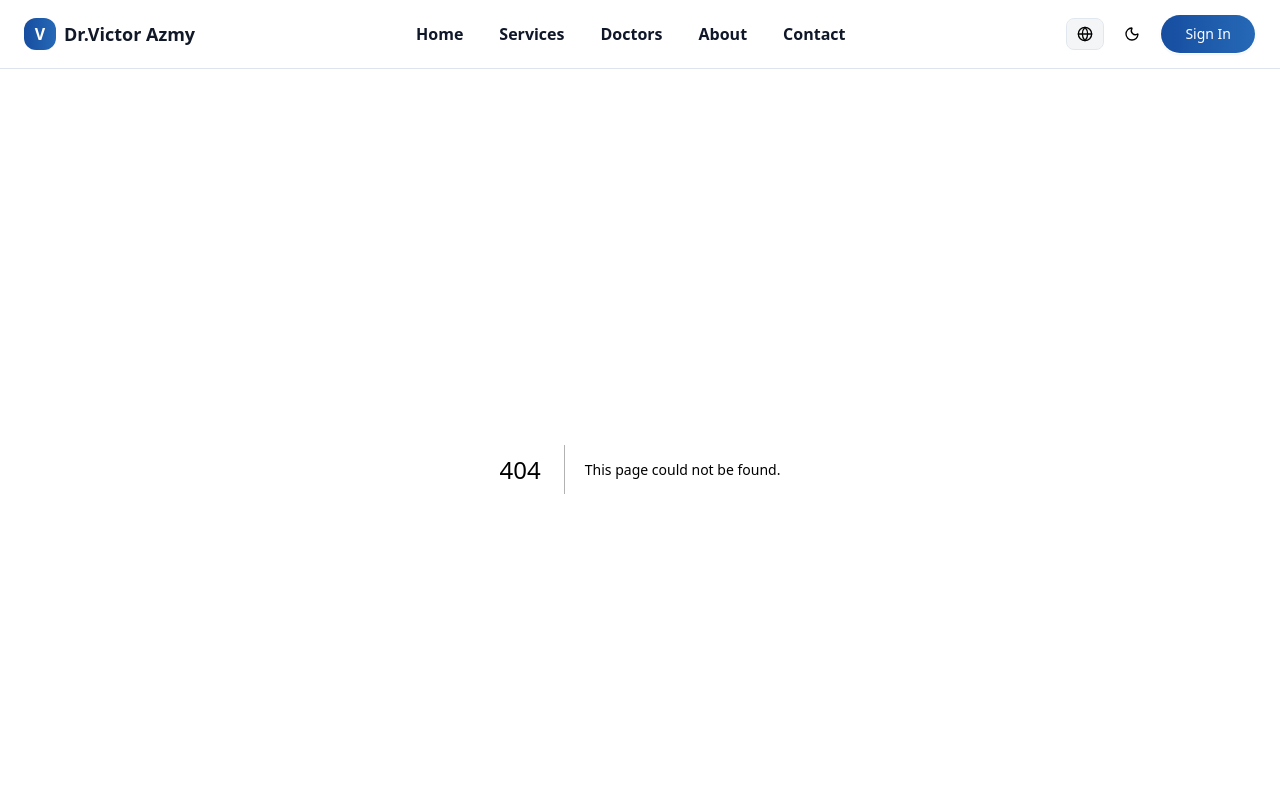
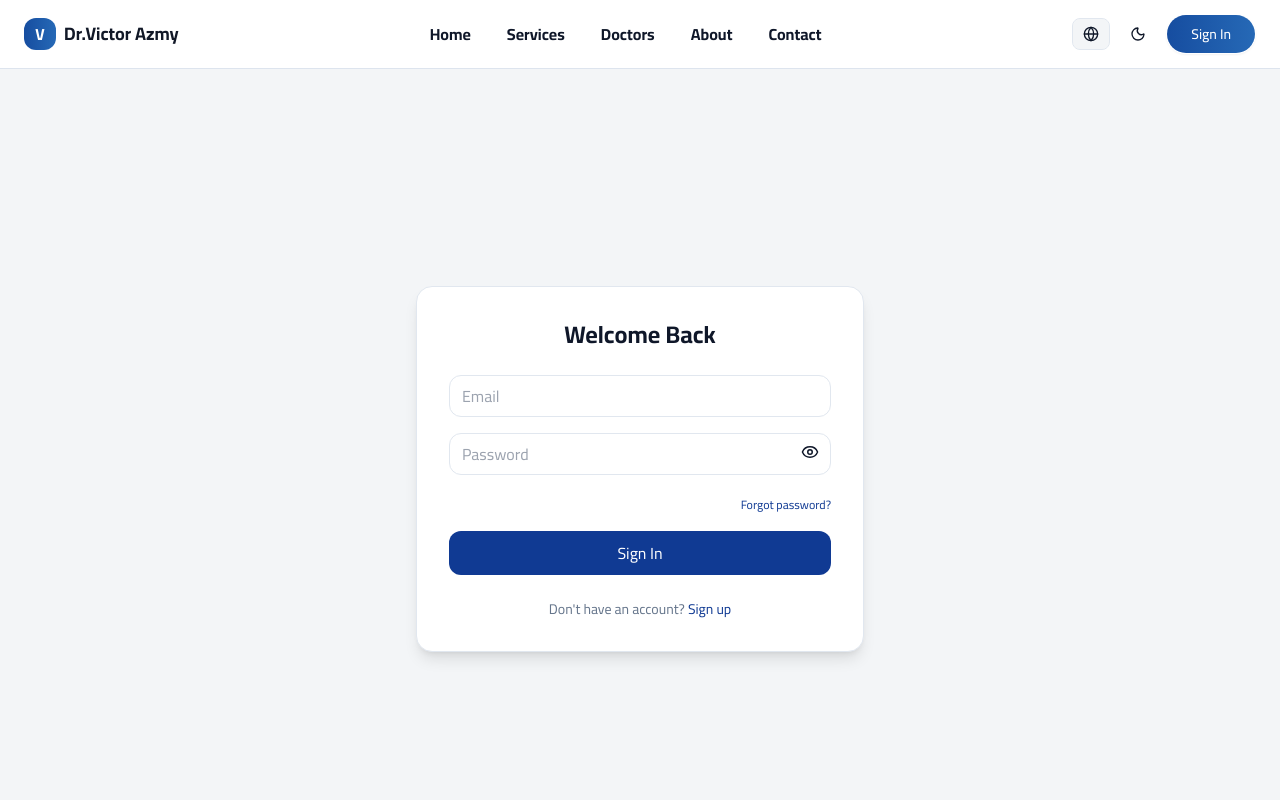
Before and after one commit to omdagerges2020/dr-victor-azmy, a Next.js app: page /signin in a window 1280 px wide. Before the commit this address had no page. Shown: the top 800 px of the page. Built offline with nearby package versions, Linux system fonts and the light colour scheme.

Commit message:
change font && change-font-with-lang

```diff
--- /dev/null
+++ b/app/(auth routes)/forgot-password/page.js
@@ -0,0 +1,9 @@
+import React from 'react'
+
+const ForgetPass = () => {
+  return (
+    <div>ForgetPass</div>
+  )
+}
+
+export default ForgetPass
--- a/app/(auth routes)/login/page.js
+++ /dev/null
@@ -1,9 +0,0 @@
-import React from 'react'
-
-const Login = () => {
-  return (
-    <div>Login</div>
-  )
-}
-
-export default Login
--- /dev/null
+++ b/app/(auth routes)/signin/SignInForm.jsx
@@ -0,0 +1,84 @@
+"use client";
+
+import { useState } from "react";
+import Link from "next/link";
+import { Eye, EyeOff } from "lucide-react";
+
+export default function SignInForm() {
+  const [form, setForm] = useState({ email: "", password: "" });
+  const [showPassword, setShowPassword] = useState(false);
+
+  const handleChange = (e) => {
+    setForm((p) => ({ ...p, [e.target.name]: e.target.value }));
+  };
+
+  const handleSubmit = (e) => {
+    e.preventDefault();
+    console.log("sign in:", form);
+  };
+
+  return (
+    <div className="w-full max-w-md">
+      <div className="rounded-2xl border border-[hsl(var(--border))] bg-[hsl(var(--card))] shadow-lg p-6 md:p-8">
+
+        <h1 className="text-2xl font-semibold text-[hsl(var(--foreground))] text-center">
+          Welcome Back
+        </h1>
+
+        <form onSubmit={handleSubmit} className="space-y-4 mt-6">
+
+          {/* Email */}
+          <input
+            name="email"
+            type="email"
+            placeholder="Email"
+            value={form.email}
+            onChange={handleChange}
+            className="w-full rounded-xl border border-[hsl(var(--border))] px-3 py-2 bg-transparent"
+          />
+
+          {/* Password */}
+          <div className="relative">
+            <input
+              name="password"
+              type={showPassword ? "text" : "password"}
+              placeholder="Password"
+              value={form.password}
+              onChange={handleChange}
+              className="w-full rounded-xl border border-[hsl(var(--border))] px-3 py-2 bg-transparent"
+            />
+
+            <button
+              type="button"
+              onClick={() => setShowPassword((p) => !p)}
+              className="absolute right-3 top-2.5"
+            >
+              {showPassword ? <EyeOff size={18} /> : <Eye size={18} />}
+            </button>
+          </div>
+
+          {/* Forgot */}
+          <div className="text-right">
+            <Link href="/forgot-password" className="text-xs text-[hsl(var(--primary))]">
+              Forgot password?
+            </Link>
+          </div>
+
+          {/* Submit */}
+          <button className="w-full rounded-xl bg-[hsl(var(--primary))] text-white py-2.5">
+            Sign In
+          </button>
+        </form>
+
+        {/* Footer */}
+        <p className="text-center text-sm mt-6 text-[hsl(var(--muted-foreground))]">
+          Don't have an account?{" "}
+          <Link href="/signup" className="text-[hsl(var(--primary))]">
+            Sign up
+          </Link>
+        </p>
+
+      </div>
+    </div>
+  );
+}
--- /dev/null
+++ b/app/(auth routes)/signin/page.js
@@ -0,0 +1,14 @@
+import SignInForm from "./SignInForm";
+
+export const metadata = {
+  title: "Sign In | Dr. Victor Azmy Clinic",
+  description: "Sign in to access your dashboard and manage appointments",
+};
+
+export default function SignInPage() {
+  return (
+    <div className="min-h-screen flex items-center justify-center bg-[hsl(var(--background))] px-4">
+      <SignInForm />
+    </div>
+  );
+}
--- a/app/globals.css
+++ b/app/globals.css
@@ -10,6 +10,15 @@
 @layer base {
   body {
     @apply bg-background text-foreground;
+    font-family: var(--font-en);
+  }
+
+  html[lang="ar"] body {
+    font-family: var(--font-ar);
+  }
+
+  html[lang="en"] body {
+    font-family: var(--font-en);
   }
 }
 
--- a/app/layout.js
+++ b/app/layout.js
@@ -1,18 +1,21 @@
-import { Geist, Geist_Mono } from "next/font/google";
+import { Tajawal, Cairo } from "next/font/google";
 import "./globals.css";
 import Navbar from "@/components/layout/Navbar";
 import Footer from "@/components/layout/footer/Footer";
 import "@/i18n";
 import I18nProvider from "@/lib/providers/I18nProvider";
 
-const geistSans = Geist({
-  variable: "--font-geist-sans",
-  subsets: ["latin"],
+
+const tajawal = Tajawal({
+  variable: "--font-ar",
+  subsets: ["arabic"],
+  weight: ["300", "400", "500", "700"],
 });
 
-const geistMono = Geist_Mono({
-  variable: "--font-geist-mono",
+const cairo = Cairo({
+  variable: "--font-en",
   subsets: ["latin"],
+  weight: ["300", "400", "500", "700"],
 });
 
 export const metadata = {
@@ -23,9 +26,9 @@ export const metadata = {
 export default async function RootLayout({ children }) {
   return (
     <html
-      className={`${geistSans.variable} ${geistMono.variable}`}
+      className={`${tajawal.variable} ${cairo.variable}`}
       suppressHydrationWarning
-      lang="ar"
+      lang="en"
     >
       <body>
         <I18nProvider>
--- a/components/home/HeroSection.jsx
+++ b/components/home/HeroSection.jsx
@@ -50,7 +50,7 @@ export default async function HeroSection() {
             className="flex items-center gap-4 text-md bg-gradient-to-r from-[#164DA0] to-[#2669B6] text-white hover:from-[#1b5fc2] hover:to-[#2f7bd6] shadow-md hover:shadow-lg transition-all duration-300"
           >
             <Link href="/booking">
-              <T k="homepage.bookappointementbtn" />{" "}
+              <T k="homepage.bookappointementbtn" />
             </Link>
             <ArrowRight className="transition [html[dir='rtl']_&]:rotate-180" />
           </Button>
--- a/components/language-switcher.jsx
+++ b/components/language-switcher.jsx
@@ -10,13 +10,32 @@ import {
   DropdownMenuTrigger,
 } from "@/components/ui/dropdown-menu";
 import { Button } from "./ui/button";
+import { useEffect, useState } from "react";
 
 export default function LanguageSwitcher() {
   const { i18n } = useTranslation();
+  const [mounted, setMounted] = useState(false);
+
+  const applyLang = (lng) => {
+    document.documentElement.lang = lng;
+  };
+
+  useEffect(() => {
+    const savedLang = localStorage.getItem("lang") || "en";
+
+    i18n.changeLanguage(savedLang);
+    applyLang(savedLang);
+
+    setMounted(true);
+  }, []);
 
   const changeLanguage = (lng) => {
     i18n.changeLanguage(lng);
+    localStorage.setItem("lang", lng);
+    applyLang(lng);
   };
+
+  if (!mounted) return null;
 
   return (
     <DropdownMenu>
--- a/components/layout/Navbar.jsx
+++ b/components/layout/Navbar.jsx
@@ -64,13 +64,10 @@ export default function Navbar() {
         </div>
 
         {/* Right */}
-        <div className="flex items-center gap-3">
+        <div className="flex items-center gap-0 lg:gap-3">
           <LanguageSwitcher />
 
           {/* Theme */}
-          {/* <button className="p-2 rounded-full hover:bg-gray-100">
-            <Moon size={20} />
-          </button> */}
           <ModeToggle />
 
           {/* Sign In */}
--- a/components/layout/footer/FooterData.jsx
+++ b/components/layout/footer/FooterData.jsx
@@ -14,7 +14,7 @@ export const footerData = {
   links: [
     { label: "Services", href: "/services" },
     { label: "Doctors", href: "/doctors" },
-    { label: "Book Appointment", href: "/book" },
+    { label: "Book Appointment", href: "/booking" },
     { label: "About Us", href: "/about" },
   ],
 
```
Also changed, not shown: app/(auth routes)/signup/page.js (renamed from app/(auth routes)/register/page.js), components/ModeToggle.jsx (line endings or trailing spaces).
